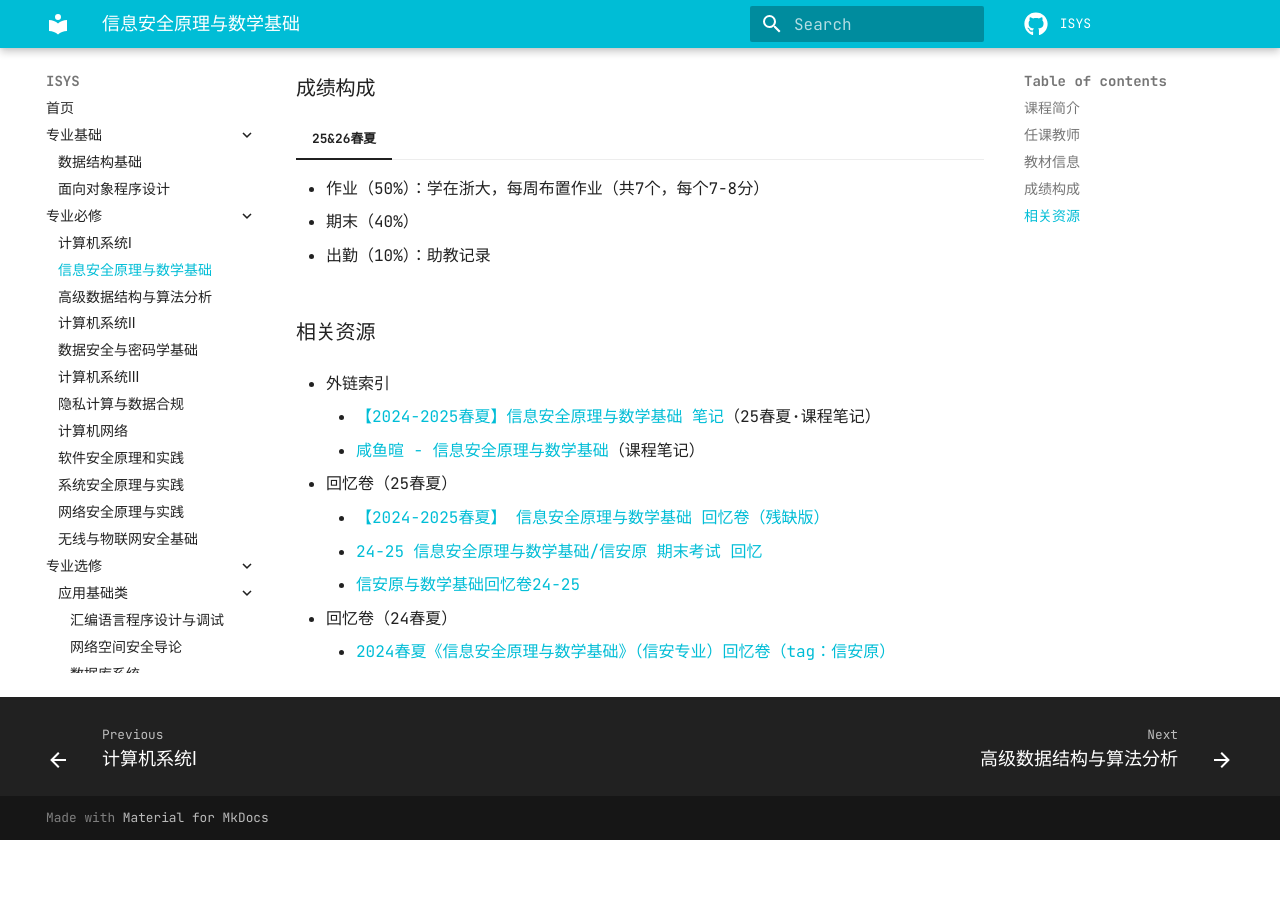
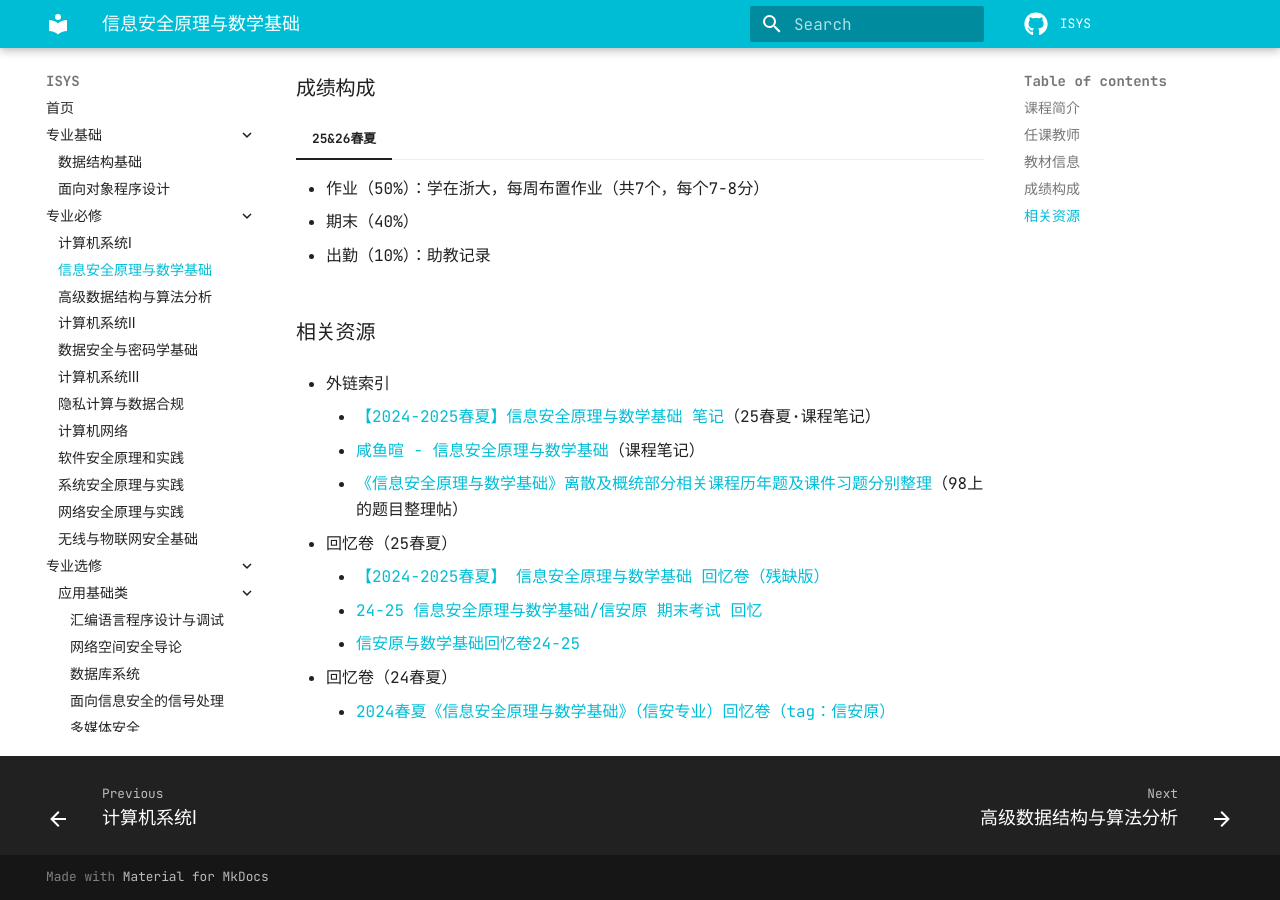
Before and after one commit to dreamem0ra1n/ISYS, an MkDocs documentation site: the page built from docs/专业必修/信息安全原理与数学基础.md, in a window 1280 px wide and 900 px high, scrolled down 633 px. Built offline with MkDocs 1.6.1 and Material for MkDocs 9.7.7, drawn with Linux system fonts in a browser that asks for light colours; comment, search, counter and statistics services are not loaded; before the commit the page ends 1473 px from its top, so only the background shows below that.

Commit message:
20260625_信安原资源增补

```diff
--- a/docs/专业必修/信息安全原理与数学基础.md
+++ b/docs/专业必修/信息安全原理与数学基础.md
@@ -31,6 +31,7 @@
 - 外链索引
     - [【2024-2025春夏】信息安全原理与数学基础 笔记](https://www.cc98.org/topic/6203172)（25春夏·课程笔记）
     - [咸鱼暄 - 信息安全原理与数学基础](https://www.yuque.com/xianyuxuan/coding/crs-csmath)（课程笔记）
+    - [《信息安全原理与数学基础》离散及概统部分相关课程历年题及课件习题分别整理](https://www.cc98.org/topic/6552352/)（98上的题目整理帖）
 
 - 回忆卷（25春夏）
     - [【2024-2025春夏】 信息安全原理与数学基础 回忆卷（残缺版）](https://www.cc98.org/topic/6217911)
```
